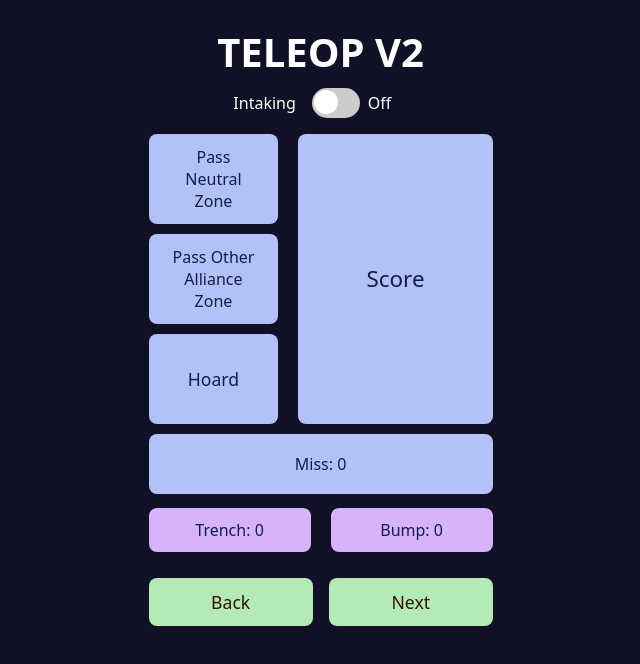
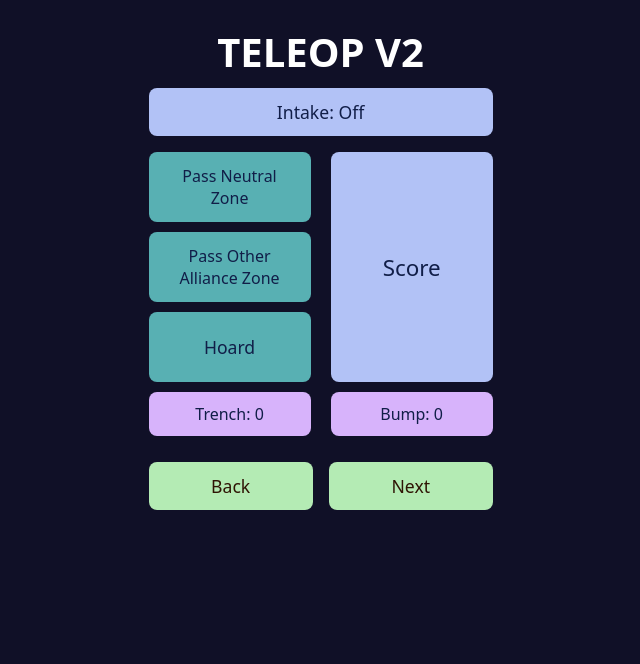
Before and after one commit to RileyGoodXYZ/BreadCompetition, a React (Vite) app: page /teleopv2 in a window 1280 px wide. Shown: the top 664 px of the page, without its empty margins (321-961 px from the left). Built offline with nearby package versions, Linux system fonts and the light colour scheme.

Commit message:
bad changes

```diff
--- a/src/teleopv2.tsx
+++ b/src/teleopv2.tsx
@@ -1,5 +1,4 @@
-import * as Switch from '@radix-ui/react-switch';
-import { useState, useRef, useEffect, type CSSProperties } from 'react';
+import { useState, useRef, type CSSProperties } from 'react';
 import { useNavigate } from 'react-router-dom';
 import './teleopv2.css';
 import { currentScoutCanUseAuto } from './autoAccess';
@@ -31,30 +30,20 @@ export default function TeleopV1() {
       return {};
     }
   });
-  const [missCount, setMissCount] = useState<number>(readCount('teleopv2_miss_count'));
-  const [intakeMissCount, setIntakeMissCount] = useState<number>(readCount('intake_teleopv2_miss_count'));
   const startTimeRef = useRef<number | null>(null);
   const animationFrameRef = useRef<number | null>(null);
-  const [liveElapsedMs, setLiveElapsedMs] = useState<number | null>(null);
+  // const [liveElapsedMs, setLiveElapsedMs] = useState<number | null>(null); // Unused
   const getTimedButtonStyle = (buttonId: TimedButtonId, baseStyle: CSSProperties): CSSProperties => ({
     ...baseStyle,
-    backgroundColor: activeButton === buttonId ? 'rgba(0, 0, 0, 0.25)' : baseStyle.backgroundColor,
     transform: activeButton === buttonId ? 'translateY(1px)' : 'translateY(0)',
     boxShadow: activeButton === buttonId ? 'inset 0 3px 6px rgba(0, 0, 0, 0.35)' : 'none',
+    opacity: activeButton === buttonId ? 0.7 : 1,
+    width: '100%',
   });
   const formatSeconds = (ms: number) => (ms / 1000).toFixed(2);
   const getCurrentButtonKey = (buttonId: TimedButtonId) => getPrefixedKey(buttonId, checked);
-  const currentMissCount = checked ? intakeMissCount : missCount;
   const currentTrenchCount = checked ? intakeTrenchCount : trenchCount;
   const currentBumpCount = checked ? intakeBumpCount : bumpCount;
-  const getPressedTimerText = (buttonId: TimedButtonId) =>
-    activeButton === buttonId && liveElapsedMs !== null ? ` (${formatSeconds(liveElapsedMs)}s)` : '';
-
-  useEffect(() => () => {
-    if (animationFrameRef.current !== null) {
-      cancelAnimationFrame(animationFrameRef.current);
-    }
-  }, []);
 
   const stopTimer = (buttonId: TimedButtonId) => {
     if (startTimeRef.current === null) return;
@@ -74,17 +63,17 @@ export default function TeleopV1() {
       cancelAnimationFrame(animationFrameRef.current);
       animationFrameRef.current = null;
     }
-    setLiveElapsedMs(null);
+    // setLiveElapsedMs(null); // Removed unused
     startTimeRef.current = null;
   };
 
   const startTimer = (buttonId: TimedButtonId) => {
     setActiveButton(buttonId);
     startTimeRef.current = performance.now();
-    setLiveElapsedMs(0);
+    // setLiveElapsedMs(0); // Removed unused
     const tick = () => {
       if (startTimeRef.current !== null) {
-        setLiveElapsedMs(Math.round(performance.now() - startTimeRef.current));
+        // setLiveElapsedMs(Math.round(performance.now() - startTimeRef.current)); // Removed unused
         animationFrameRef.current = requestAnimationFrame(tick);
       }
     };
@@ -119,33 +108,15 @@ export default function TeleopV1() {
     stopAnyRunningTimer();
     navigate('/endgame');
   };
-  const handleMissClick = () => {
-    const isIntakeOn = checked;
-    const nextCount = currentMissCount + 1;
-    if (isIntakeOn) {
-      setIntakeMissCount(nextCount);
-    } else {
-      setMissCount(nextCount);
-    }
-    localStorage.setItem(getPrefixedKey('teleopv2_miss_count', isIntakeOn), String(nextCount));
-    setButtonTimes((prev) => {
-      const missKey = getPrefixedKey('miss_count', isIntakeOn);
-      const next = {
-        ...prev,
-        [missKey]: nextCount,
-      };
-      localStorage.setItem('teleopv2_button_times', JSON.stringify(next));
-      return next;
-    });
-  };
 
   return (
     <div className="mainContainer">
       <div className="topHeader">
         <h1>TELEOP V2</h1>
       </div>
-      <div style={{ display: 'flex', alignItems: 'center', gap: '0.5rem', marginBottom: '1rem' }}>
-        <label
+      <div style={{ width: '100%', marginBottom: '1rem' }}>
+        {/* Good switch :( :wilted}
+        {/* <label
           className="Label"
           htmlFor="intakeMode"
           style={{ margin: 0, fontSize: '1rem', marginRight: '0.5rem' }}
@@ -203,77 +174,92 @@ export default function TeleopV1() {
             }}
           />
         </Switch.Root>
-        <span style={{ minWidth: '2.5rem', textAlign: 'left' }}>{intakeState}</span>
+        <span style={{ minWidth: '2.5rem', textAlign: 'left' }}>{intakeState}</span> */}
+        {/* Intake toggle button (replaces switch) */}
+        <button
+          style={{ width: '100%' }}
+          id="intakeMode"
+          onClick={() => {
+            stopAnyRunningTimer();
+            const isChecked = !checked;
+            setChecked(isChecked);
+            localStorage.setItem('teleopv2_checked', String(isChecked));
+            const nextIntakeState = isChecked ? "On" : "Off";
+            setIntakeState(nextIntakeState);
+            localStorage.setItem('teleopv2_intake_state', nextIntakeState);
+            if (isChecked) {
+              // Toggle turned ON, start timer
+              toggleStartTimeRef.current = performance.now();
+            } else {
+              // Toggle turned OFF, stop timer and log
+              if (toggleStartTimeRef.current !== null) {
+                const elapsed = Math.round(performance.now() - toggleStartTimeRef.current);
+                console.log(`Toggle ON duration: ${elapsed} ms`);
+                toggleStartTimeRef.current = null;
+              }
+            }
+          }}
+        >
+          Intake: {intakeState}
+        </button>
       </div>
 
       {/* Pass and Score Row */}
       <div style={{ display: 'flex', gap: '20px', marginBottom: '10px', width: '100%', maxWidth: '600px', alignItems: 'stretch' }}>
-        <div className="passHoardColumn">
+        <div style={{ display: 'flex', flexDirection: 'column', flex: 1, gap: '10px' }}>
           <button
             onClick={() => toggleTimedButton('pass_neutral_zone')}
             title={`Last: ${formatSeconds(buttonTimes[getCurrentButtonKey('pass_neutral_zone')] ?? 0)}s`}
             style={getTimedButtonStyle('pass_neutral_zone', {
-              flex: 1,
-              height: '90px',
+              width: '100%',
+              height: '70px',
               fontSize: '1rem',
+              background: '#58b0b3'
             })}
           >
-            Pass Neutral Zone{getPressedTimerText('pass_neutral_zone')}
+            Pass Neutral Zone
           </button>
-
           <button
             onClick={() => toggleTimedButton('pass_other_alliance_zone')}
             title={`Last: ${formatSeconds(buttonTimes[getCurrentButtonKey('pass_other_alliance_zone')] ?? 0)}s`}
             style={getTimedButtonStyle('pass_other_alliance_zone', {
-              flex: 1,
-              height: '90px',
+              width: '100%',
+              height: '70px',
               fontSize: '1rem',
+              background: '#58b0b3'
             })}
           >
-            Pass Other Alliance Zone{getPressedTimerText('pass_other_alliance_zone')}
+            Pass Other Alliance Zone
           </button>
-
           <button
             data-button-id="hoard"
             onClick={() => toggleTimedButton('hoard')}
             title={`Last: ${formatSeconds(buttonTimes[getCurrentButtonKey('hoard')] ?? 0)}s`}
             style={getTimedButtonStyle('hoard', {
-              flex: 1,
-              height: '90px',
+              background: '#58b0b3',
+              width: '100%',
+              height: '70px',
               fontSize: '1.1rem',
             })}
           >
-            Hoard{getPressedTimerText('hoard')}
+            Hoard
           </button>
         </div>
+        <div style={{ flex: 1, display: 'flex', flexDirection: 'column', justifyContent: 'stretch' }}>
           <button
             onClick={() => toggleTimedButton('score')}
             title={`Last: ${formatSeconds(buttonTimes[getCurrentButtonKey('score')] ?? 0)}s`}
             style={getTimedButtonStyle('score', {
-            flex: 1.2,
-            height: 'auto',
-            minHeight: '290px',
+              width: '100%',
+              height: '100%',
+              minHeight: '220px',
               fontSize: '1.4rem',
             })}
           >
-          Score{getPressedTimerText('score')}
+            Score
           </button>
         </div>
-
-      {/* Miss Row */}
-      <button
-        onClick={handleMissClick}
-        title={`Count: ${currentMissCount}`}
-        style={{
-          width: '100%',
-          maxWidth: '600px',
-          height: '60px',
-          marginBottom: '14px',
-          fontSize: '1rem',
-        }}
-      >
-        {checked ? 'intake_' : ''}Miss: {currentMissCount}
-      </button>
+      </div>
 
       {/* Trench and Bump Row */}
       <div style={{ display: 'flex', gap: '20px', marginBottom: '10px', width: '100%', maxWidth: '600px' }}>
@@ -299,7 +285,7 @@ export default function TeleopV1() {
             fontSize: '1rem',
           }}
         >
-          {checked ? 'intake_' : ''}Trench: {currentTrenchCount}
+          Trench: {currentTrenchCount}
         </button>
         <button
           onClick={() => {
@@ -323,7 +309,7 @@ export default function TeleopV1() {
             fontSize: '1rem',
           }}
         >
-          {checked ? 'intake_' : ''}Bump: {currentBumpCount}
+          Bump: {currentBumpCount}
         </button>
       </div>
 
```
Lines whose indentation alone changed are shown as unchanged.
